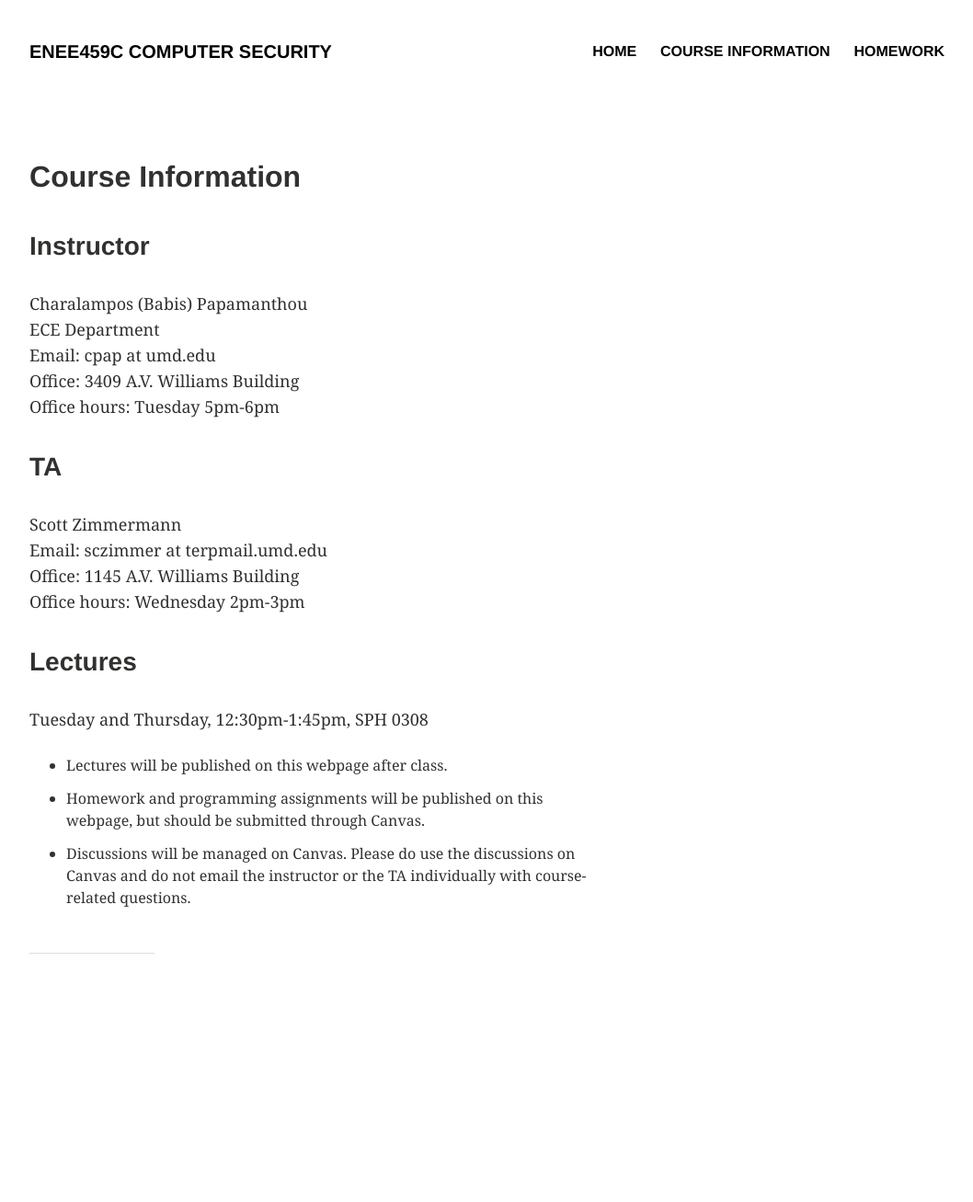
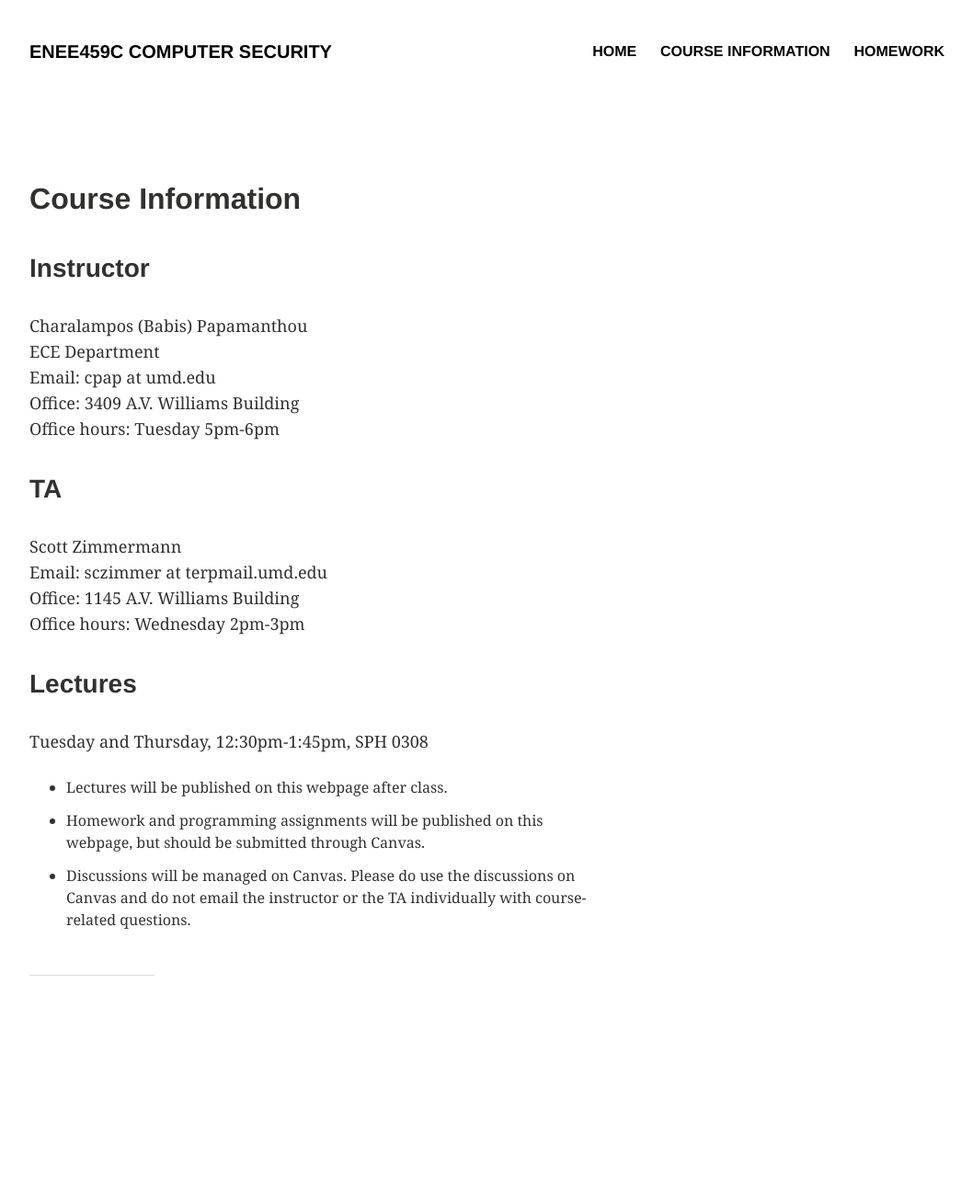
Before and after one commit to serrintine/serrintine.github.io, a Jekyll site: the page built from course-info.md, in a window 1280 px wide. Shown: the whole page at 92% size, without its empty margins (64-1122 px from the left). Built offline with Jekyll 4.4.1, drawn with Linux system fonts in a browser that asks for light colours; before the commit the page ends 1283 px from its top, so only the background shows below that.

Commit message:
Updated default.html

```diff
--- a/_layouts/default.html
+++ b/_layouts/default.html
@@ -32,6 +32,10 @@
 
   <body>
     {% include header.html %}
+
+    <div id="masthead-bottom">
+      &nbsp;
+    </div>
 
     <div id="page-wrapper">
       {% include browser-upgrade.html %}
```
